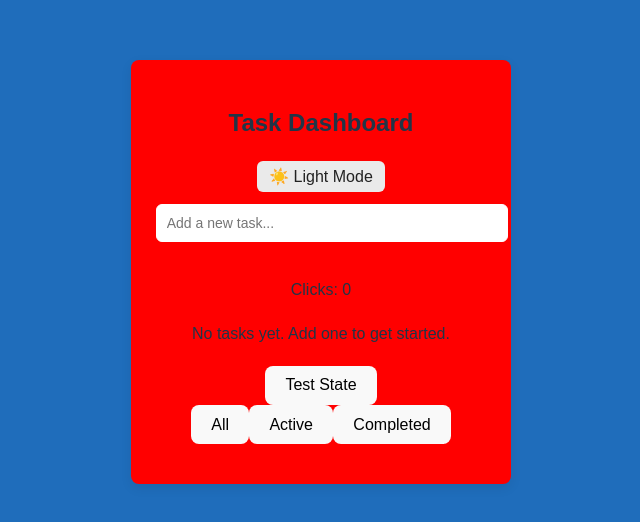
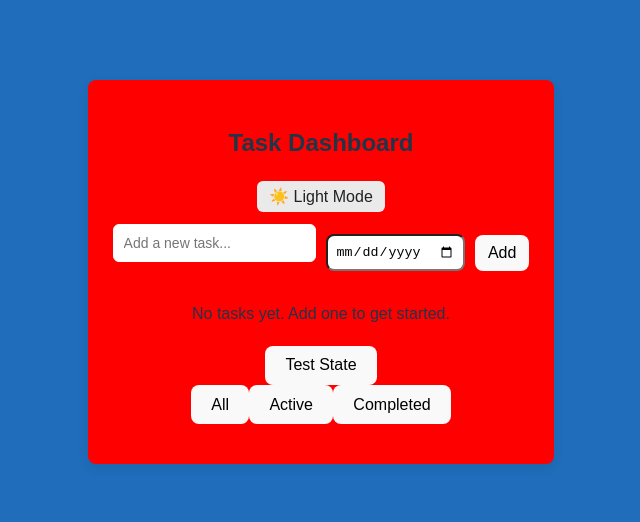
Before and after one commit to Felixchwan/first-app, a React (Vite) app: page / in a window 1280 px wide. Shown: the part 128-650 px from the top of the page, without its empty margins (319-959 px from the left). Built offline with nearby package versions, Linux system fonts and the light colour scheme.

Commit message:
feat(tasks): add due dates with overdue and due-today indicators

```diff
--- a/src/App.css
+++ b/src/App.css
@@ -100,3 +100,47 @@
   background-color: #eaeaea;
   color: #222;
 }
+
+.add-task-row {
+  display: flex;
+  gap: 10px;
+  align-items: center;
+  margin-bottom: 12px;
+}
+
+.due-input {
+  padding: 8px;
+  border-radius: 8px;
+}
+
+.add-button {
+  padding: 8px 12px;
+  border-radius: 8px;
+}
+
+.task-meta {
+  display: flex;
+  gap: 8px;
+  align-items: center;
+  margin-top: 6px;
+  font-size: 0.9rem;
+  opacity: 0.95;
+}
+
+.badge {
+  padding: 2px 8px;
+  border-radius: 999px;
+  border: 1px solid currentColor;
+  font-size: 0.8rem;
+  font-weight: 700;
+}
+
+.task-overdue {
+  outline: 2px solid currentColor;
+  border-radius: 12px;
+  padding: 10px;
+}
+
+.task-due-none {
+  opacity: 0.7;
+}
--- a/src/components/TaskItem.jsx
+++ b/src/components/TaskItem.jsx
@@ -1,10 +1,12 @@
-import { useState } from "react";
-
 function TaskItem({
   task,
   editingId,
   editText,
   setEditText,
+  editDueDate,
+  setEditDueDate,
+  isOverdue,
+  isDueToday,
   handleEdit,
   handleUpdate,
   handleCancelEdit,
@@ -13,13 +15,22 @@ function TaskItem({
 }) {
   const isEditing = editingId === task.id;
 
+  const overdue = isOverdue(task);
+  const dueToday = isDueToday(task);
+
   return (
-    <div className="task-item">
+    <div className={`task-item ${overdue ? "task-overdue" : ""}`}>
       {isEditing ? (
         <>
           <input
             value={editText}
             onChange={(e) => setEditText(e.target.value)}
+          />
+
+          <input
+            type="date"
+            value={editDueDate}
+            onChange={(e) => setEditDueDate(e.target.value)}
           />
 
           <div className="task-buttons">
@@ -41,6 +52,20 @@ function TaskItem({
             {task.text}
           </span>
 
+          <div className="task-meta">
+            {task.dueDate ? (
+              <>
+                <span className="task-due">Due: {task.dueDate}</span>
+                {overdue && <span className="badge badge-overdue">Overdue</span>}
+                {!overdue && dueToday && (
+                  <span className="badge badge-today">Due today</span>
+                )}
+              </>
+            ) : (
+              <span className="task-due task-due-none">No due date</span>
+            )}
+          </div>
+
           <div className="task-buttons">
             <button onClick={() => handleEdit(task)}>Edit</button>
             <button onClick={() => deleteTask(task.id)}>Delete</button>
--- a/src/pages/Dashboard.jsx
+++ b/src/pages/Dashboard.jsx
@@ -16,8 +16,15 @@ useEffect(() => {
 
   const [tasks, setTasks] = useState(() => {
     const savedTasks = localStorage.getItem("tasks");
-    return savedTasks ? JSON.parse(savedTasks) : [];
+    const parsed = savedTasks ? JSON.parse(savedTasks) : [];
+
+    // Migration: ensure dueDate exists on old tasks
+    return parsed.map((t) => ({
+      ...t,
+      dueDate: typeof t.dueDate === "string" ? t.dueDate : "",
+    }));
   });
+
 const totalTasks = tasks.length;
 
 const completedTasks = tasks.filter(task => task.completed).length;
@@ -35,14 +42,39 @@ const completionPercentage =
 
   const [editingId, setEditingId] = useState(null);
   const [editText, setEditText] = useState("");
+  const [editDueDate, setEditDueDate] = useState("");
   const [clicks, setClicks] = useState(0);
   const [filter, setFilter] = useState ("all");
 
-  const addTask = (taskText) => {
+    const todayStr = () => {
+    const d = new Date();
+    const yyyy = d.getFullYear();
+    const mm = String(d.getMonth() + 1).padStart(2, "0");
+    const dd = String(d.getDate()).padStart(2, "0");
+    return `${yyyy}-${mm}-${dd}`;
+  };
+
+  const isOverdue = (task) => {
+    if (task.completed) return false;
+    if (!task.dueDate) return false;
+    return task.dueDate < todayStr();
+  };
+
+  const isDueToday = (task) => {
+    if (task.completed) return false;
+    if (!task.dueDate) return false;
+    return task.dueDate === todayStr();
+  };
+
+  const [newTaskText, setNewTaskText] = useState("");
+  const [newDueDate, setNewDueDate] = useState("");
+
+  const addTask = (taskText, dueDate = "") => {
     const newTask = {
       id: Date.now(),
       text: taskText,
       completed: false,
+      dueDate,
     };
     setTasks([...tasks, newTask]);
   };
@@ -54,25 +86,30 @@ const completionPercentage =
   const handleEdit = (task) => {
     setEditingId(task.id);
     setEditText(task.text);
+    setEditDueDate(task.dueDate || "");
   };
 
 const handleCancelEdit = () => {
   setEditingId(null);
   setEditText("");
+  setEditDueDate("");
 };
 
 const handleUpdate = (id) => {
   const nextText = editText.trim();
-  if (!nextText) return; // or show a message
+  if (!nextText) return;
 
   setTasks(prev =>
     prev.map(task =>
-      task.id === id ? { ...task, text: nextText } : task
+      task.id === id
+        ? { ...task, text: nextText, dueDate: editDueDate }
+        : task
     )
   );
 
   setEditingId(null);
   setEditText("");
+  setEditDueDate("");
 };
 
   const toggleTask = (id) => {
@@ -101,17 +138,40 @@ const filteredTasks = tasks.filter(task => {
   {darkMode ? "🌙 Dark Mode" : "☀️ Light Mode"}
 </button>
 
+      <div className="add-task-row">
         <input
           className="task-input"
           placeholder="Add a new task..."
+          value={newTaskText}
+          onChange={(e) => setNewTaskText(e.target.value)}
           onKeyDown={(e) => {
-          if (e.key === "Enter" && e.target.value.trim() !== "") {
-            addTask(e.target.value);
-            e.target.value = "";
+            if (e.key === "Enter" && newTaskText.trim() !== "") {
+              addTask(newTaskText.trim(), newDueDate);
+              setNewTaskText("");
+              setNewDueDate("");
             }
           }}
         />
-<p>Clicks: {clicks}</p>
+
+        <input
+          className="due-input"
+          type="date"
+          value={newDueDate}
+          onChange={(e) => setNewDueDate(e.target.value)}
+        />
+
+        <button
+          className="add-button"
+          onClick={() => {
+            if (!newTaskText.trim()) return;
+            addTask(newTaskText.trim(), newDueDate);
+            setNewTaskText("");
+            setNewDueDate("");
+          }}
+        >
+          Add
+        </button>
+      </div>
 
 <div className="stats">
   <Stats
@@ -138,6 +198,10 @@ const filteredTasks = tasks.filter(task => {
     editingId={editingId}
     editText={editText}
     setEditText={setEditText}
+    editDueDate={editDueDate}
+    setEditDueDate={setEditDueDate}
+    isOverdue={isOverdue}
+    isDueToday={isDueToday}
     handleEdit={handleEdit}
     handleUpdate={handleUpdate}
     handleCancelEdit={handleCancelEdit}
```
Lines whose indentation alone changed are shown as unchanged.
